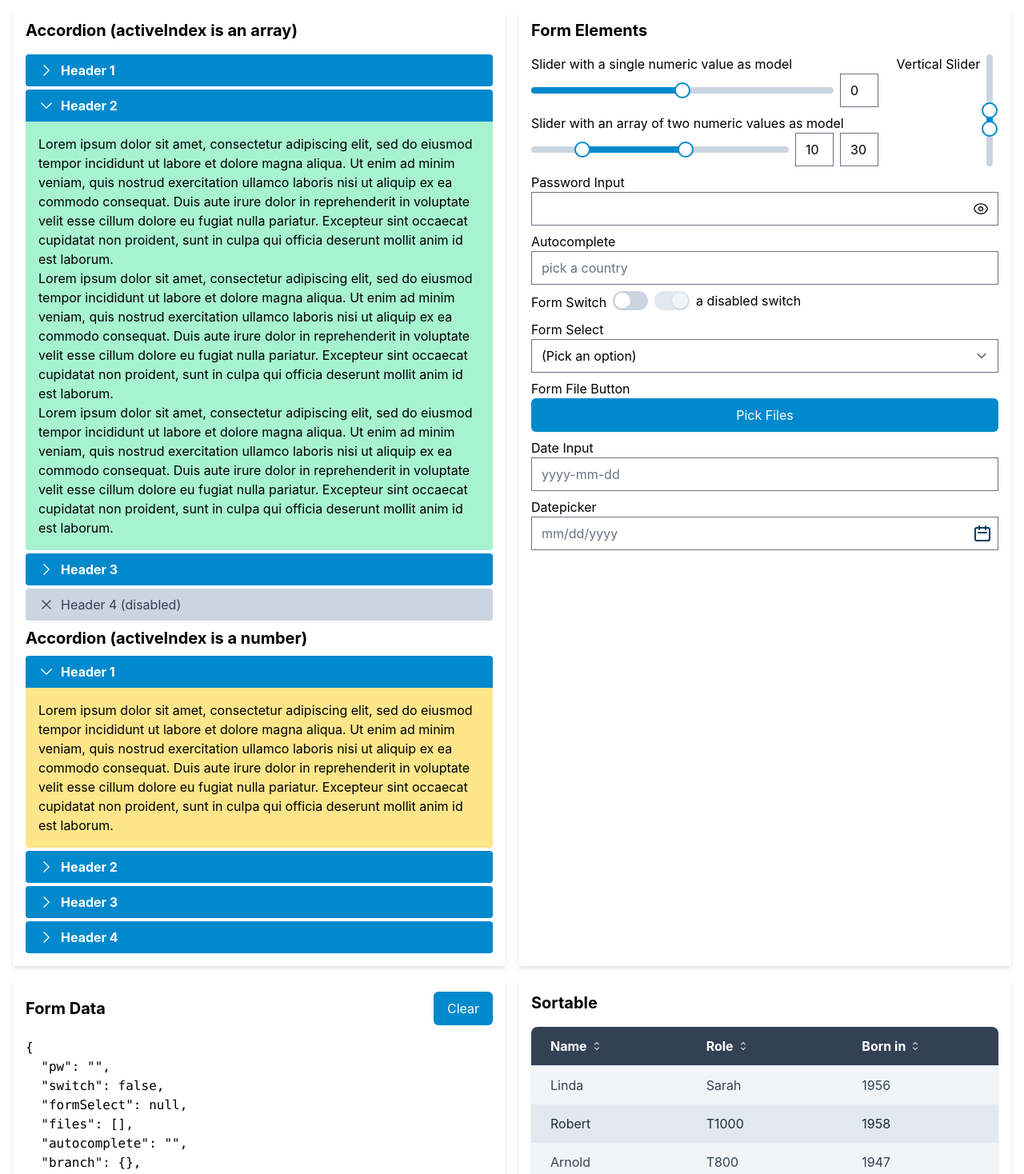
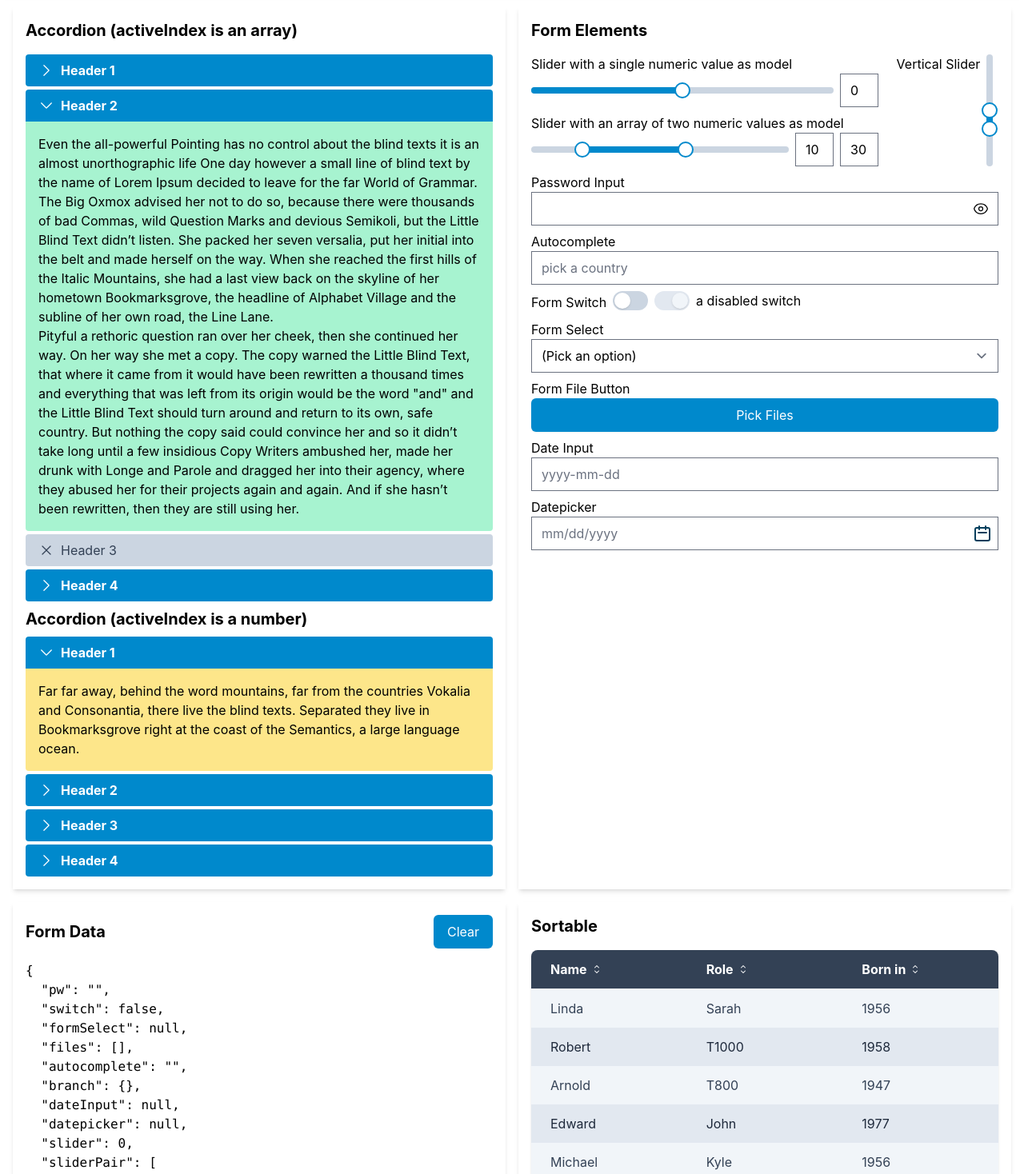
Before and after one commit to Vectrex/vxVue, a Vue app: page / in a window 1280 px wide. Shown: the part 120-1588 px from the top of the page at 80% size. Built offline with nearby package versions, Linux system fonts and the light colour scheme.

Commit message:
Accordion component skips disabled panels when navigating with cursor keys

```diff
--- a/src/App.vue
+++ b/src/App.vue
@@ -142,56 +142,26 @@
           <accordion-panel>
             <template #header><strong>Header 1</strong></template>
             <div class="p-4 bg-amber-200">
-              <p>
-                Lorem ipsum dolor sit amet, consectetur adipiscing elit, sed do eiusmod tempor incididunt ut labore et dolore magna aliqua. Ut enim ad minim veniam, quis nostrud exercitation ullamco laboris nisi ut aliquip ex ea commodo
-                consequat. Duis aute irure dolor in reprehenderit in voluptate velit esse cillum dolore eu fugiat nulla pariatur. Excepteur sint occaecat cupidatat non proident, sunt in culpa qui officia deserunt mollit anim id est
-                laborum.
-              </p>
+              <p>Separated they live in Bookmarksgrove right at the coast of the Semantics, a large language ocean. A small river named Duden flows by their place and supplies it with the necessary regelialia. It is a paradisematic country, in which roasted parts of sentences fly into your mouth.</p>
             </div>
           </accordion-panel>
           <accordion-panel>
             <template #header><strong>Header 2</strong></template>
             <div class="p-4 bg-emerald-200">
-              <p>
-                Lorem ipsum dolor sit amet, consectetur adipiscing elit, sed do eiusmod tempor incididunt ut labore et dolore magna aliqua. Ut enim ad minim veniam, quis nostrud exercitation ullamco laboris nisi ut aliquip ex ea commodo
-                consequat. Duis aute irure dolor in reprehenderit in voluptate velit esse cillum dolore eu fugiat nulla pariatur. Excepteur sint occaecat cupidatat non proident, sunt in culpa qui officia deserunt mollit anim id est
-                laborum.
-              </p>
-              <p>
-                Lorem ipsum dolor sit amet, consectetur adipiscing elit, sed do eiusmod tempor incididunt ut labore et dolore magna aliqua. Ut enim ad minim veniam, quis nostrud exercitation ullamco laboris nisi ut aliquip ex ea commodo
-                consequat. Duis aute irure dolor in reprehenderit in voluptate velit esse cillum dolore eu fugiat nulla pariatur. Excepteur sint occaecat cupidatat non proident, sunt in culpa qui officia deserunt mollit anim id est
-                laborum.
-              </p>
-              <p>
-                Lorem ipsum dolor sit amet, consectetur adipiscing elit, sed do eiusmod tempor incididunt ut labore et dolore magna aliqua. Ut enim ad minim veniam, quis nostrud exercitation ullamco laboris nisi ut aliquip ex ea commodo
-                consequat. Duis aute irure dolor in reprehenderit in voluptate velit esse cillum dolore eu fugiat nulla pariatur. Excepteur sint occaecat cupidatat non proident, sunt in culpa qui officia deserunt mollit anim id est
-                laborum.
-              </p>
+              <p>Even the all-powerful Pointing has no control about the blind texts it is an almost unorthographic life One day however a small line of blind text by the name of Lorem Ipsum decided to leave for the far World of Grammar. The Big Oxmox advised her not to do so, because there were thousands of bad Commas, wild Question Marks and devious Semikoli, but the Little Blind Text didn’t listen. She packed her seven versalia, put her initial into the belt and made herself on the way. When she reached the first hills of the Italic Mountains, she had a last view back on the skyline of her hometown Bookmarksgrove, the headline of Alphabet Village and the subline of her own road, the Line Lane.</p>
+              <p>Pityful a rethoric question ran over her cheek, then she continued her way. On her way she met a copy. The copy warned the Little Blind Text, that where it came from it would have been rewritten a thousand times and everything that was left from its origin would be the word "and" and the Little Blind Text should turn around and return to its own, safe country. But nothing the copy said could convince her and so it didn’t take long until a few insidious Copy Writers ambushed her, made her drunk with Longe and Parole and dragged her into their agency, where they abused her for their projects again and again. And if she hasn’t been rewritten, then they are still using her.</p>
             </div>
           </accordion-panel>
-          <accordion-panel>
-            <template #header><strong>Header 3</strong></template>
+          <accordion-panel :disabled="true">
+            <template #header>Header 3</template>
             <div class="p-4 bg-fuchsia-300">
-              <p>
-                Lorem ipsum dolor sit amet, consectetur adipiscing elit, sed do eiusmod tempor incididunt ut labore et dolore magna aliqua. Ut enim ad minim veniam, quis nostrud exercitation ullamco laboris nisi ut aliquip ex ea commodo
-                consequat. Duis aute irure dolor in reprehenderit in voluptate velit esse cillum dolore eu fugiat nulla pariatur. Excepteur sint occaecat cupidatat non proident, sunt in culpa qui officia deserunt mollit anim id est
-                laborum.
-              </p>
-              <p>
-                Lorem ipsum dolor sit amet, consectetur adipiscing elit, sed do eiusmod tempor incididunt ut labore et dolore magna aliqua. Ut enim ad minim veniam, quis nostrud exercitation ullamco laboris nisi ut aliquip ex ea commodo
-                consequat. Duis aute irure dolor in reprehenderit in voluptate velit esse cillum dolore eu fugiat nulla pariatur. Excepteur sint occaecat cupidatat non proident, sunt in culpa qui officia deserunt mollit anim id est
-                laborum.
-              </p>
+              <p>Far far away, behind the word mountains, far from the countries Vokalia and Consonantia, there live the blind texts.</p>
             </div>
           </accordion-panel>
-        <accordion-panel :disabled="true">
-          <template #header>Header 4 (disabled)</template>
+        <accordion-panel>
+          <template #header><strong>Header 4</strong></template>
           <div class="p-4 bg-sky-200">
-            <p>
-              Lorem ipsum dolor sit amet, consectetur adipiscing elit, sed do eiusmod tempor incididunt ut labore et dolore magna aliqua. Ut enim ad minim veniam, quis nostrud exercitation ullamco laboris nisi ut aliquip ex ea commodo
-              consequat. Duis aute irure dolor in reprehenderit in voluptate velit esse cillum dolore eu fugiat nulla pariatur. Excepteur sint occaecat cupidatat non proident, sunt in culpa qui officia deserunt mollit anim id est
-              laborum.
-            </p>
+            <p>The European languages are members of the same family. Their separate existence is a myth. For science, music, sport, etc, Europe uses the same vocabulary. The languages only differ in their grammar, their pronunciation and their most common words. Everyone realizes why a new common language would be desirable: one could refuse to pay expensive translators. To achieve this, it would be necessary to have uniform grammar, pronunciation and more common words. If several languages coalesce, the grammar of the resulting language is more simple and regular than that of the individual languages. The new common language will be more simple and regular than the existing European languages.</p>
           </div>
         </accordion-panel>
 
@@ -203,41 +173,25 @@
           <accordion-panel>
             <template #header><strong>Header 1</strong></template>
             <div class="p-4 bg-amber-200">
-              <p>
-                Lorem ipsum dolor sit amet, consectetur adipiscing elit, sed do eiusmod tempor incididunt ut labore et dolore magna aliqua. Ut enim ad minim veniam, quis nostrud exercitation ullamco laboris nisi ut aliquip ex ea commodo
-                consequat. Duis aute irure dolor in reprehenderit in voluptate velit esse cillum dolore eu fugiat nulla pariatur. Excepteur sint occaecat cupidatat non proident, sunt in culpa qui officia deserunt mollit anim id est
-                laborum.
-              </p>
+              <p>Far far away, behind the word mountains, far from the countries Vokalia and Consonantia, there live the blind texts. Separated they live in Bookmarksgrove right at the coast of the Semantics, a large language ocean.</p>
             </div>
           </accordion-panel>
           <accordion-panel>
             <template #header><strong>Header 2</strong></template>
             <div class="p-4 bg-emerald-200">
-              <p>
-                Lorem ipsum dolor sit amet, consectetur adipiscing elit, sed do eiusmod tempor incididunt ut labore et dolore magna aliqua. Ut enim ad minim veniam, quis nostrud exercitation ullamco laboris nisi ut aliquip ex ea commodo
-                consequat. Duis aute irure dolor in reprehenderit in voluptate velit esse cillum dolore eu fugiat nulla pariatur. Excepteur sint occaecat cupidatat non proident, sunt in culpa qui officia deserunt mollit anim id est
-                laborum.
-              </p>
+              <p>A small river named Duden flows by their place and supplies it with the necessary regelialia. It is a paradisematic country, in which roasted parts of sentences fly into your mouth. Even the all-powerful Pointing has no control about the blind texts it is an almost unorthographic life One day however a small line of blind text by the name of Lorem Ipsum decided to leave for the far World of Grammar. The Big Oxmox advised her not to do so, because there were thousands of bad Commas, wild Question Marks and devious Semikoli, but the Little Blind Text didn’t listen.</p>
             </div>
           </accordion-panel>
           <accordion-panel>
             <template #header><strong>Header 3</strong></template>
             <div class="p-4 bg-fuchsia-300">
-              <p>
-                Lorem ipsum dolor sit amet, consectetur adipiscing elit, sed do eiusmod tempor incididunt ut labore et dolore magna aliqua. Ut enim ad minim veniam, quis nostrud exercitation ullamco laboris nisi ut aliquip ex ea commodo
-                consequat. Duis aute irure dolor in reprehenderit in voluptate velit esse cillum dolore eu fugiat nulla pariatur. Excepteur sint occaecat cupidatat non proident, sunt in culpa qui officia deserunt mollit anim id est
-                laborum.
-              </p>
+              <p>She packed her seven versalia, put her initial into the belt and made herself on the way.</p>
             </div>
           </accordion-panel>
           <accordion-panel>
             <template #header><strong>Header 4</strong></template>
             <div class="p-4 bg-sky-200">
-              <p>
-                Lorem ipsum dolor sit amet, consectetur adipiscing elit, sed do eiusmod tempor incididunt ut labore et dolore magna aliqua. Ut enim ad minim veniam, quis nostrud exercitation ullamco laboris nisi ut aliquip ex ea commodo
-                consequat. Duis aute irure dolor in reprehenderit in voluptate velit esse cillum dolore eu fugiat nulla pariatur. Excepteur sint occaecat cupidatat non proident, sunt in culpa qui officia deserunt mollit anim id est
-                laborum.
-              </p>
+              <p>When she reached the first hills of the Italic Mountains, she had a last view back on the skyline of her hometown Bookmarksgrove, the headline of Alphabet Village and the subline of her own road, the Line Lane. Pityful a rethoric question ran over her cheek, then she continued her way. On her way she met a copy. The copy warned the Little Blind Text, that where it came from it would have been rewritten a thousand times and everything that was left from its origin would be the word "and" and the Little Blind Text should turn around and return to its own, safe country. But nothing the copy said could convince her and so it didn’t take long until a few insidious Copy Writers ambushed her, made her drunk with Longe and Parole and dragged her into their agency, where they abused her for their projects again and again. And if she hasn’t been rewritten, then they are still using her. Far far away, behind the word mountains, far from the countries Vokalia and Consonantia, there live the blind texts.</p>
             </div>
           </accordion-panel>
 
--- a/src/components/accordion-panel.vue
+++ b/src/components/accordion-panel.vue
@@ -8,16 +8,21 @@
   const attrs = useAttrs()
   const btn = ref(null)
   const rndStr = Math.random().toString(20).substring(2, 8)
+  const handleKeys = e => {
+    if (!props.disabled) {
+      if (e.keyCode === 40) emit('keydown')
+      if (e.keyCode === 38) emit('keyup')
+    }
+  }
   const focus = () => btn.value.focus()
-  defineExpose({ focus })
+  defineExpose({ focus, disabled: props.disabled })
 </script>
 
 <template>
   <div>
     <button
       @click="emit('select')"
-      @keydown.up.prevent="emit('keyup')"
-      @keydown.down.prevent="emit('keydown')"
+      @keydown.prevent="handleKeys"
       :class="[
           'flex items-center w-full space-x-2 px-4 py-2',
           show ? 'rounded-t' : 'rounded',
--- a/src/components/accordion.vue
+++ b/src/components/accordion.vue
@@ -1,5 +1,5 @@
 <script setup>
-import {computed, ref, useSlots} from "vue"
+import { computed, onBeforeUpdate, ref, useSlots } from "vue"
 
   const props = defineProps({ activeIndex: [Number, Array] })
   const emit = defineEmits(['update:activeIndex'])
@@ -8,11 +8,11 @@ import {computed, ref, useSlots} from "vue"
   const setRef = comp => refs.value.push(comp)
   const tabs = computed(() => {
     refs.value = []
-    return slots.default().reduce((tabs, child) => {
+    return slots.default().reduce((t, child) => {
         if ((child.type.__name || child.type.name) === 'accordion-panel') {
-          tabs.push(child)
+          t.push(child)
         }
-        return tabs
+        return t
     }, [])
   })
   const setIndex = ndx => {
@@ -33,14 +33,23 @@ import {computed, ref, useSlots} from "vue"
   }
   const focusNext = ndx => {
     ndx = ++ndx % tabs.value.length
-    setIndex(ndx)
-    refs.value[ndx].focus()
+    if (!refs.value[ndx].disabled) {
+      setIndex(ndx)
+      refs.value[ndx].focus()
+      return
+    }
+    focusNext(ndx)
   }
   const focusPrevious = ndx => {
     ndx = (ndx ? ndx : tabs.value.length) - 1
-    setIndex(ndx)
-    refs.value[ndx].focus()
+    if (!refs.value[ndx].disabled) {
+      setIndex(ndx)
+      refs.value[ndx].focus()
+      return
+    }
+    focusPrevious(ndx)
   }
+  onBeforeUpdate(() => refs.value = [])
 </script>
 
 <template>
```
